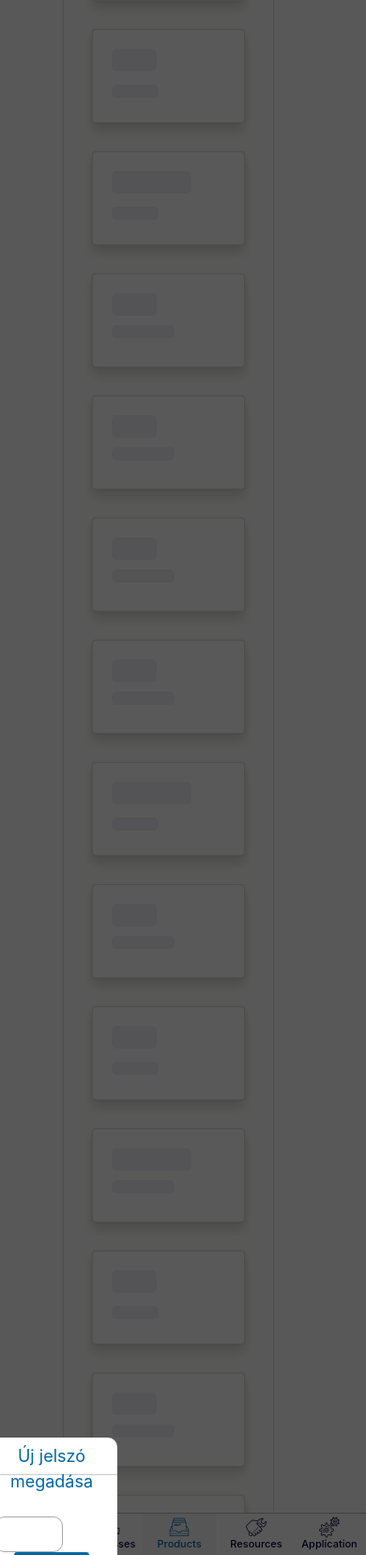
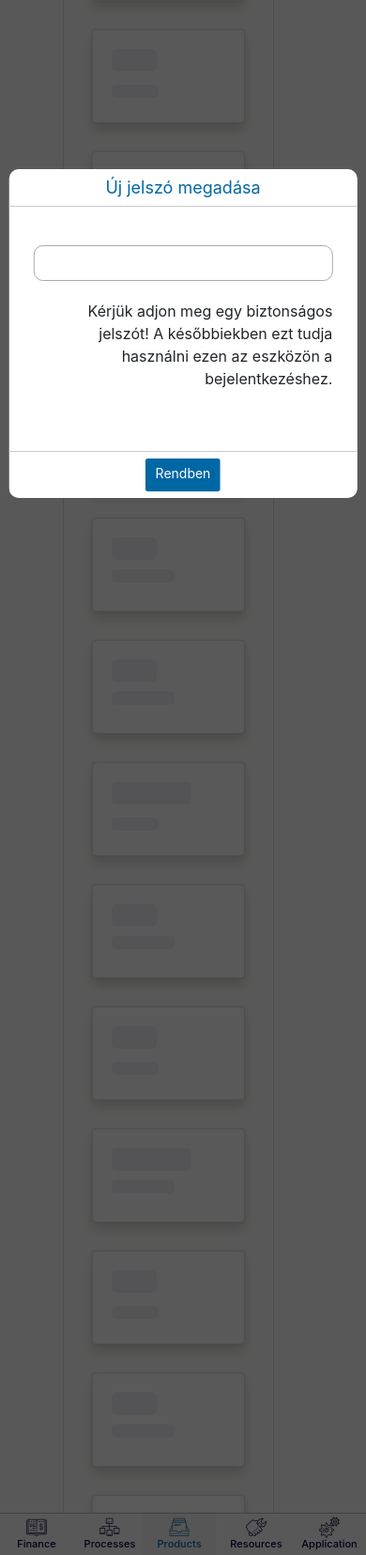
Before and after one commit to kosaaron/ssbs, a PHP site: page /blured_mainpage.html in a window 390 px wide. Shown: the part 945-2600 px from the top of the page at 94% size. Run offline with PHP 8.4, Linux system fonts and the light colour scheme; some libraries are stand-ins or nearby versions; some web fonts are replaced.

Commit message:
New positioning for new password popup

```diff
--- a/blured_mainpage.html
+++ b/blured_mainpage.html
@@ -531,23 +531,26 @@ if(isset($_GET['act_code'])){
     <div class="darkened-bg">
 
     </div>
-    <div class="row">
-        <div class=" col-4 col-sm-12">
     <div class="dnmcppp-container  display-flex flex-column new-employee-popup">
         <div class="dnmcppp-header">Új jelszó megadása</div>
         <div class="dnmcppp-content flex-1">
             <div class="new_password_form_container">
                 <form method="post" id="password_form">
+                    <div class="row">
+                        <div class="col-sm-12 col-md-6 new-password-textbox-container">
                             <input value="" type="text" name="password" id="password" class="newpassword-formcontrol"></input>
-                            <div id="prco_dnmcppp_save" class="save-btn-1 btn btn-sm">
-                                rendben
                         </div>
+                        <div class="col-sm-12 col-md-6 new-password-label-container">
+                            <label for="password"><p>Kérjük adjon meg egy biztonságos jelszót! A későbbiekben ezt tudja használni ezen az eszközön a bejelentkezéshez.</p></label>
+                        </div>
+                    </div>
+
                 </form>
             </div>
         </div>
         <div class="dnmcppp-footer">
-
-                </div>
+            <div id="prco_dnmcppp_save" class="save-btn-1 btn btn-sm">
+                rendben
             </div>
         </div>
     </div>
--- a/css/blured_mainpage.css
+++ b/css/blured_mainpage.css
@@ -53,14 +53,14 @@
 .new-employee-popup{
     z-index: 1100;
     text-align: center;
-    width: 100%;
+    width: 50%;
     height: 250px;
 }
 .new_password_form_container{
-    padding-top: 40px;
+
 }
 .newpassword-formcontrol{
-    width: 60%;
+    width: 85%;
     height: calc(1.5em + .75rem + 2px);
     padding: .175rem .55rem;
     font-size: 1rem;
@@ -74,3 +74,25 @@
     border-radius: 10px;
     transition: border-color .15s ease-in-out, box-shadow .15s ease-in-out;
 }
+
+.new-password-label-container{
+    border-left: 2px solid #aaa;
+    text-align: left;
+}
+.new-password-textbox-container{
+    padding-top: 30px;
+}
+@media only screen and (max-width: 768px) {
+    .new-employee-popup{
+        width: 95%;
+        height: 350px;
+    }
+    .newpassword-formcontrol{
+        width: 100%;
+    }
+    .new-password-label-container{
+        margin-top: 20px;
+        text-align: right;
+        border: none;
+    }
+}
```
Lines whose indentation alone changed are shown as unchanged.
